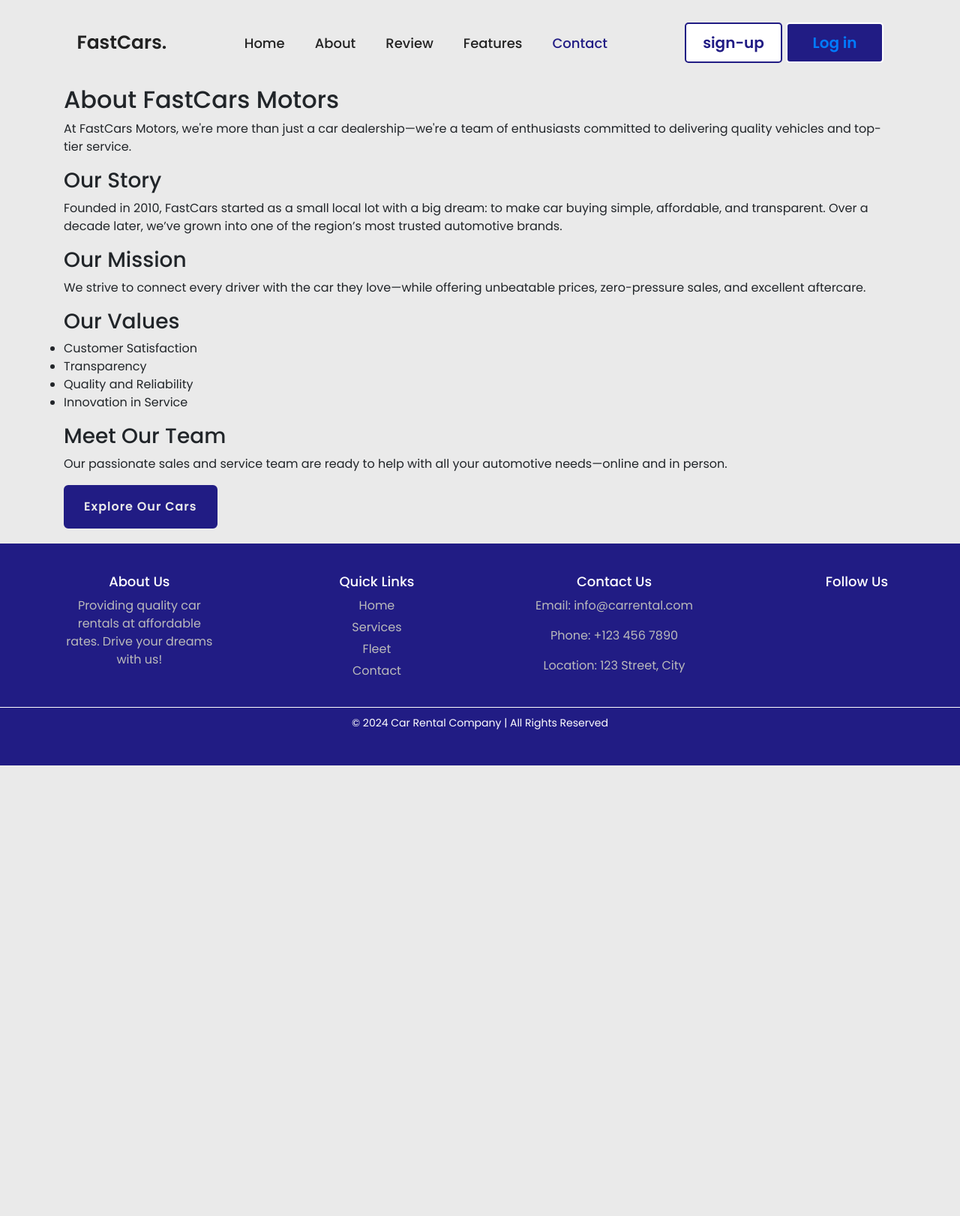
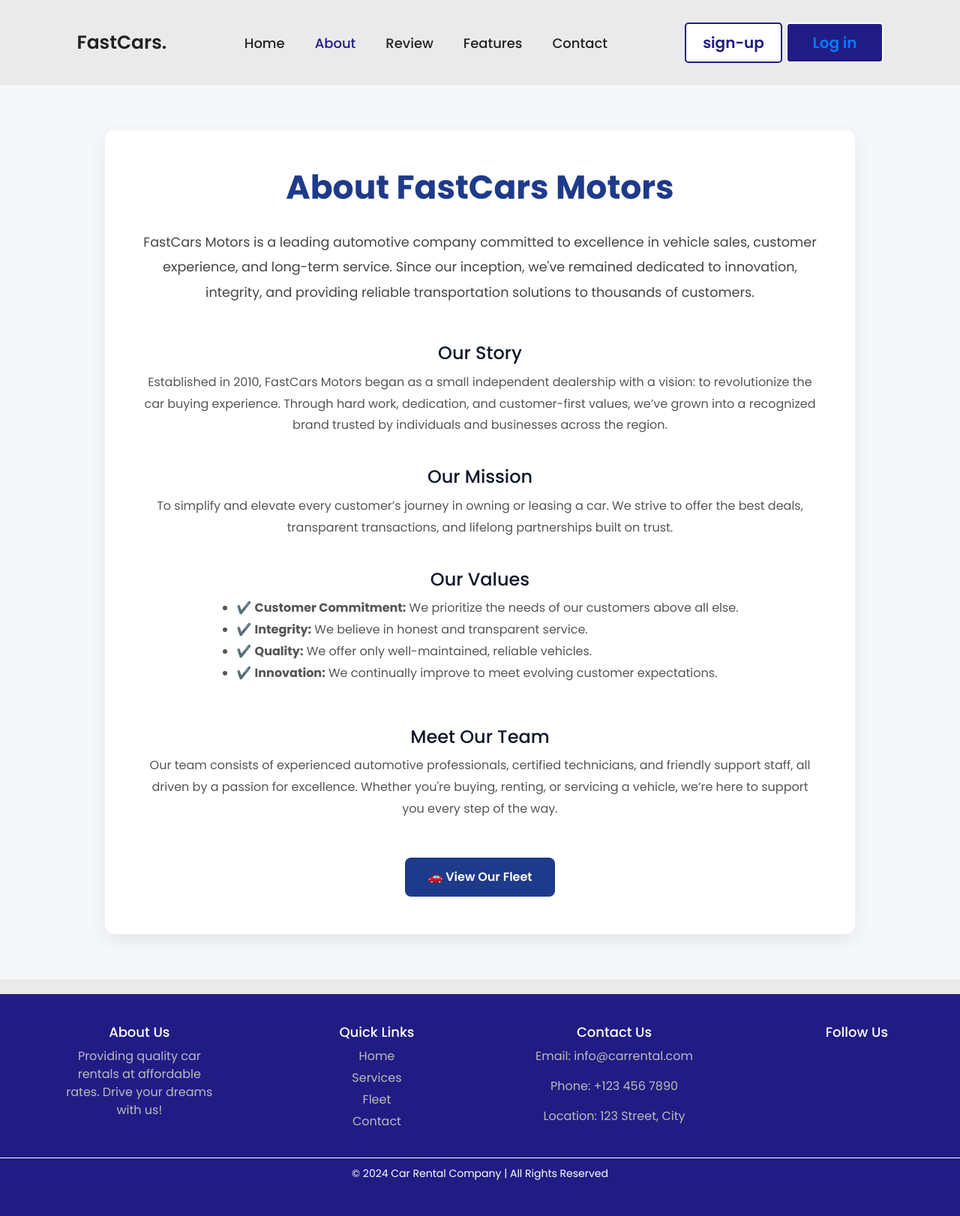
Before and after one commit to paschalmario/Fast_cars, a Flask app: page /about in a window 1280 px wide. Shown: the whole page at 75% size. Before the commit the page ends 1021 px from the top, so only its background shows below. Run offline with Flask 3, Linux system fonts and the light colour scheme; some libraries are stand-ins or nearby versions.

Commit message:
add flawless navigation

```diff
--- a/website/auth.py
+++ b/website/auth.py
@@ -30,9 +30,7 @@ def login():
 @auth.route('/contact', methods=['GET', 'POST'])
 def contact():
     return render_template("contact.html", boolean=True)
-@auth.route('/about', methods=['GET', 'POST'])
-def about():
-    return render_template("about.html", boolean=True)
+
 
 
 @auth.route('/logout')
--- a/website/templates/about.html
+++ b/website/templates/about.html
@@ -1,29 +1,53 @@
 {% extends "base.html"%}{% block title %}Home{% endblock %}
 {% block content%}
-<section id="about" class="about-section">
-  <div class="container">
-    <h2>About FastCars Motors</h2>
-    <p>At FastCars Motors, we're more than just a car dealership—we're a team of enthusiasts committed to delivering quality vehicles and top-tier service.</p>
+<section id="about" class="about-section" style="background: #f5f7fa; padding: 60px 20px; font-family: 'Segoe UI', Tahoma, Geneva, Verdana, sans-serif; color: #222;">
+  <div style="max-width: 1000px; margin: auto; background: #fff; padding: 50px; border-radius: 12px; box-shadow: 0 8px 24px rgba(0, 0, 0, 0.08); text-align: center;">
 
-    <h3>Our Story</h3>
-    <p>Founded in 2010, FastCars started as a small local lot with a big dream: to make car buying simple, affordable, and transparent. Over a decade later, we’ve grown into one of the region’s most trusted automotive brands.</p>
+    <h2 style="font-size: 2.75rem; color: #1e3a8a; margin-bottom: 30px; font-weight: bold;">
+      About FastCars Motors
+    </h2>
 
-    <h3>Our Mission</h3>
-    <p>We strive to connect every driver with the car they love—while offering unbeatable prices, zero-pressure sales, and excellent aftercare.</p>
+    <p style="font-size: 1.1rem; line-height: 1.9; color: #444; margin-bottom: 50px;">
+      FastCars Motors is a leading automotive company committed to excellence in vehicle sales, customer experience, and long-term service. Since our inception, we've remained dedicated to innovation, integrity, and providing reliable transportation solutions to thousands of customers.
+    </p>
 
-    <h3>Our Values</h3>
-    <ul>
-      <li>Customer Satisfaction</li>
-      <li>Transparency</li>
-      <li>Quality and Reliability</li>
-      <li>Innovation in Service</li>
-    </ul>
+    <div style="margin-bottom: 40px;">
+      <h3 style="font-size: 1.5rem; color: #0f172a; margin-bottom: 10px;">Our Story</h3>
+      <p style="font-size: 1rem; line-height: 1.8; color: #555;">
+        Established in 2010, FastCars Motors began as a small independent dealership with a vision: to revolutionize the car buying experience. Through hard work, dedication, and customer-first values, we’ve grown into a recognized brand trusted by individuals and businesses across the region.
+      </p>
+    </div>
 
-    <h3>Meet Our Team</h3>
-    <p>Our passionate sales and service team are ready to help with all your automotive needs—online and in person.</p>
+    <div style="margin-bottom: 40px;">
+      <h3 style="font-size: 1.5rem; color: #0f172a; margin-bottom: 10px;">Our Mission</h3>
+      <p style="font-size: 1rem; line-height: 1.8; color: #555;">
+        To simplify and elevate every customer’s journey in owning or leasing a car. We strive to offer the best deals, transparent transactions, and lifelong partnerships built on trust.
+      </p>
+    </div>
 
-    <a href="#inventory" class="btn">Explore Our Cars</a>
+    <div style="margin-bottom: 40px;">
+      <h3 style="font-size: 1.5rem; color: #0f172a; margin-bottom: 10px;">Our Values</h3>
+      <ul style="display: inline-block; text-align: left; padding-left: 20px; font-size: 1rem; line-height: 1.8; color: #555;">
+        <li>✔️ <strong>Customer Commitment:</strong> We prioritize the needs of our customers above all else.</li>
+        <li>✔️ <strong>Integrity:</strong> We believe in honest and transparent service.</li>
+        <li>✔️ <strong>Quality:</strong> We offer only well-maintained, reliable vehicles.</li>
+        <li>✔️ <strong>Innovation:</strong> We continually improve to meet evolving customer expectations.</li>
+      </ul>
+    </div>
+
+    <div style="margin-bottom: 50px;">
+      <h3 style="font-size: 1.5rem; color: #0f172a; margin-bottom: 10px;">Meet Our Team</h3>
+      <p style="font-size: 1rem; line-height: 1.8; color: #555;">
+        Our team consists of experienced automotive professionals, certified technicians, and friendly support staff, all driven by a passion for excellence. Whether you're buying, renting, or servicing a vehicle, we’re here to support you every step of the way.
+      </p>
+    </div>
+
+    <a href="#inventory" style="display: inline-block; padding: 14px 30px; background-color: #1e3a8a; color: #fff; font-size: 1rem; font-weight: 600; text-decoration: none; border-radius: 8px; transition: background-color 0.3s;">
+      🚗 View Our Fleet
+    </a>
+
   </div>
 </section>
 
+
 {% endblock%}
--- a/website/templates/base.html
+++ b/website/templates/base.html
@@ -28,11 +28,11 @@
         </div>
 
     <nav class="navbar">
-        <a href="/"  style="--i:1">Home</a>
-        <a href="#" style="--i:2">About</a>
-        <a href="#" style="--i:3">Review</a>
-        <a href="#" style="--i:4">Features</a>
-        <a href="/contact" class="active" style="--i:5">Contact</a>
+        <a href="{{ url_for('views.home') }}"  style="--i:1" class="{% if current_page == 'home' %}active{% endif %}">Home</a>
+        <a href="{{ url_for('views.about') }}" style="--i:2 "class="{% if current_page == 'about' %}active{% endif %}">About</a>
+        <a href="{{ url_for('views.review') }}" style="--i:3" class="{% if current_page == 'Review' %}active{% endif %}">Review</a>
+        <a href="{{ url_for('views.features') }}" style="--i:4" class="{% if current_page == 'Features' %}active{% endif %}">Features</a>
+        <a href="{{ url_for('views.contact') }}" class="{% if current_page == 'Contact' %}active{% endif %}" style="--i:5">Contact</a>
     </nav>
     <div class="social">
         <button id="reg"  style="--i:1"><a href="/sign-up">sign-up</a></button>
--- a/website/templates/contact.html
+++ b/website/templates/contact.html
@@ -14,7 +14,7 @@
         <p class="details"><i class='bx bxl-facebook-circle'></i> @T-bestNG</p>
     </div>
     <div class="contact_form" >
-        <form action="">
+        <form action="https://formsubmit.co/zikorapascal@gmail.com" method="POST">
             <legend>Contact form</legend>
 
             <label for="">Name:</label><br>
--- a/website/templates/login.html
+++ b/website/templates/login.html
@@ -1,10 +1,10 @@
 
-{% extends "base.html"%}{% block title %}Home{% endblock %}
+{% extends "base.html"%}
 {% block content%}
 
 
 <body style="background: #7A73D1;">
-    <header class="header">
+    <!-- <header class="header">
         <a href="#" class="Logo">FastCars.</a>
 
         <nav class="navbar">
@@ -17,7 +17,7 @@
             <a href="#" style="--i:2"><i class='bx bxl-facebook'></i></a>
             <a href="#" style="--i:3"><i class='bx bxl-instagram-alt'></i></a>
         </div>
-    </header>
+    </header> -->
     {% with messages = get_flashed_messages(with_categories=true) %} {% if
         messages %} {% for category, message in messages %} {% if category ==
         'error' %}
--- a/website/templates/register.html
+++ b/website/templates/register.html
@@ -1,8 +1,8 @@
 
-{% extends "base.html"%}{% block title %}Home{% endblock %}
+{% extends "base.html"%}
 {% block content%}
 <body style="background: #7A73D1;">
-    <header class="header">
+    <!-- <header class="header">
         <a href="#" class="Logo">FastCars.</a>
 
         <nav class="navbar">
@@ -15,7 +15,7 @@
             <a href="#" style="--i:2"><i class='bx bxl-facebook'></i></a>
             <a href="#" style="--i:3"><i class='bx bxl-instagram-alt'></i></a>
         </div>
-    </header>
+    </header> -->
     {% with messages = get_flashed_messages(with_categories=true) %} {% if
         messages %} {% for category, message in messages %} {% if category ==
         'error' %}
--- a/website/views.py
+++ b/website/views.py
@@ -4,4 +4,19 @@ views = Blueprint('views', __name__)
 
 @views.route('/')
 def home():
-    return render_template("index.html")
+    return render_template("index.html", current_page='home')
+@views.route('/features')
+def features():
+    return render_template("features.html", current_page='Features')
+
+@views.route('/contact')
+def contact():
+    return render_template("contact.html", current_page='Contact')
+
+@views.route('/review')
+def review():
+    return render_template("review.html", current_page='Review')
+
+@views.route('/about')
+def about():
+    return render_template("about.html", current_page='about')
```
Also changed, not shown: website/templates/features.html (+84 -0 lines), website/templates/review.html (+112 -0 lines).
